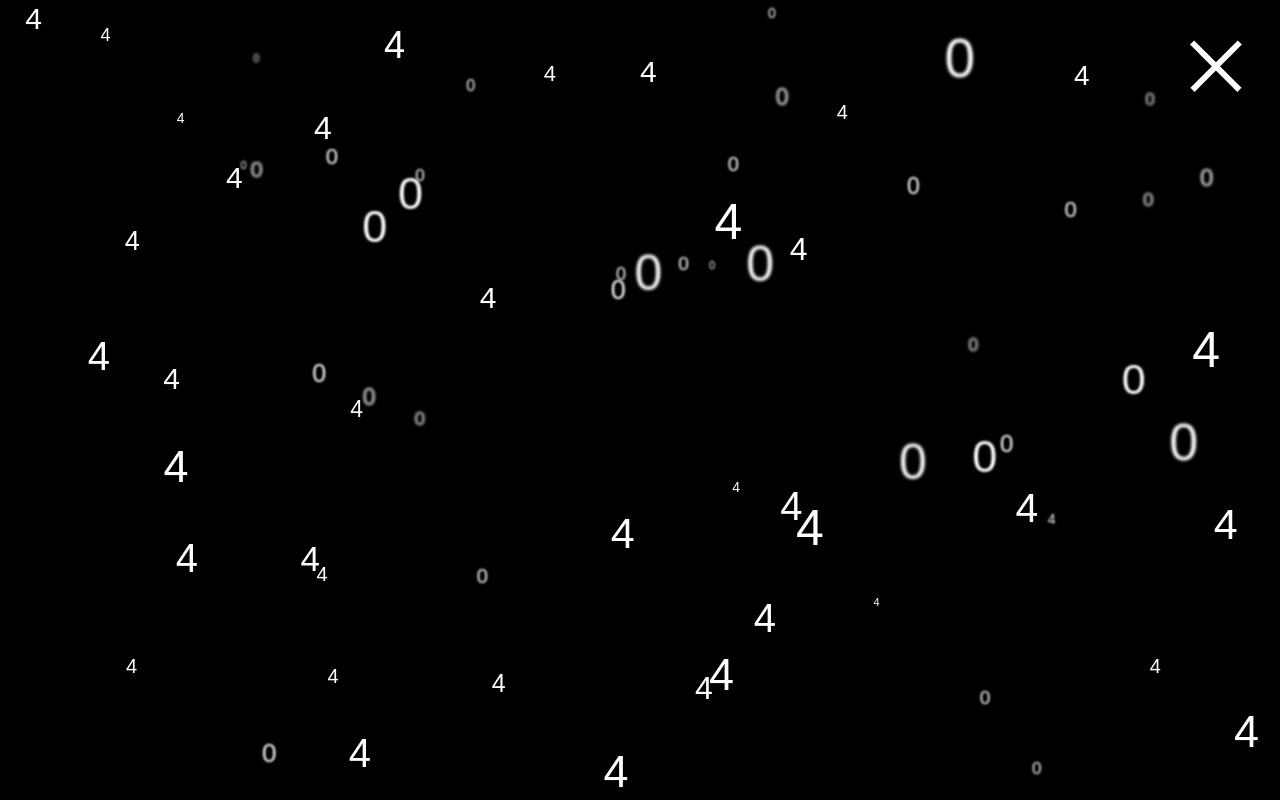
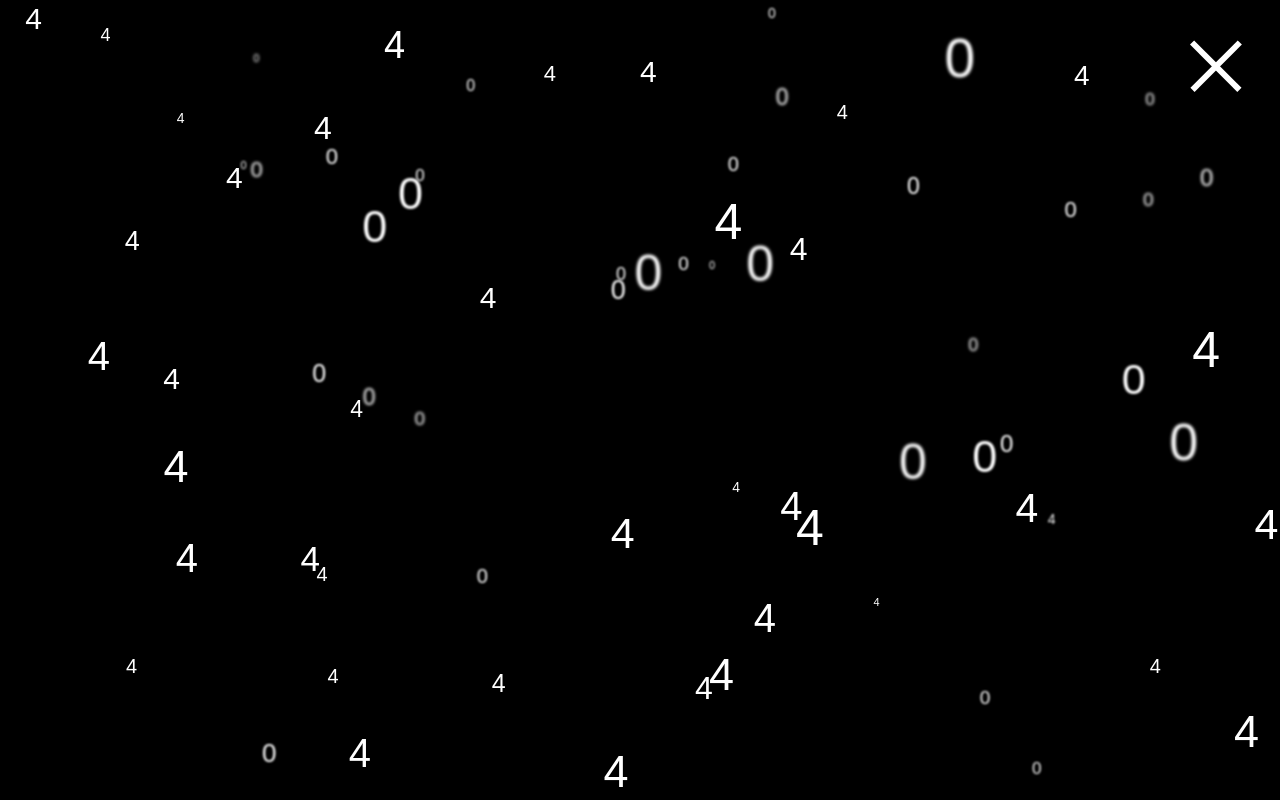
Before and after one commit to krawleek/402page, a plain HTML site: page index.html in a window 1280 px wide. Drawn offline with Linux system fonts and the light colour scheme.

Commit message:
element position changes

```diff
--- a/css/verst.css
+++ b/css/verst.css
@@ -166,7 +166,7 @@
 }
 .particle:nth-child(16) {
   top: 60%;
-  left: 94.8191593353%;
+  left: 98%;
   font-size: 43px;
   filter: blur(0.32px);
   animation: 23s float2 infinite;
```
